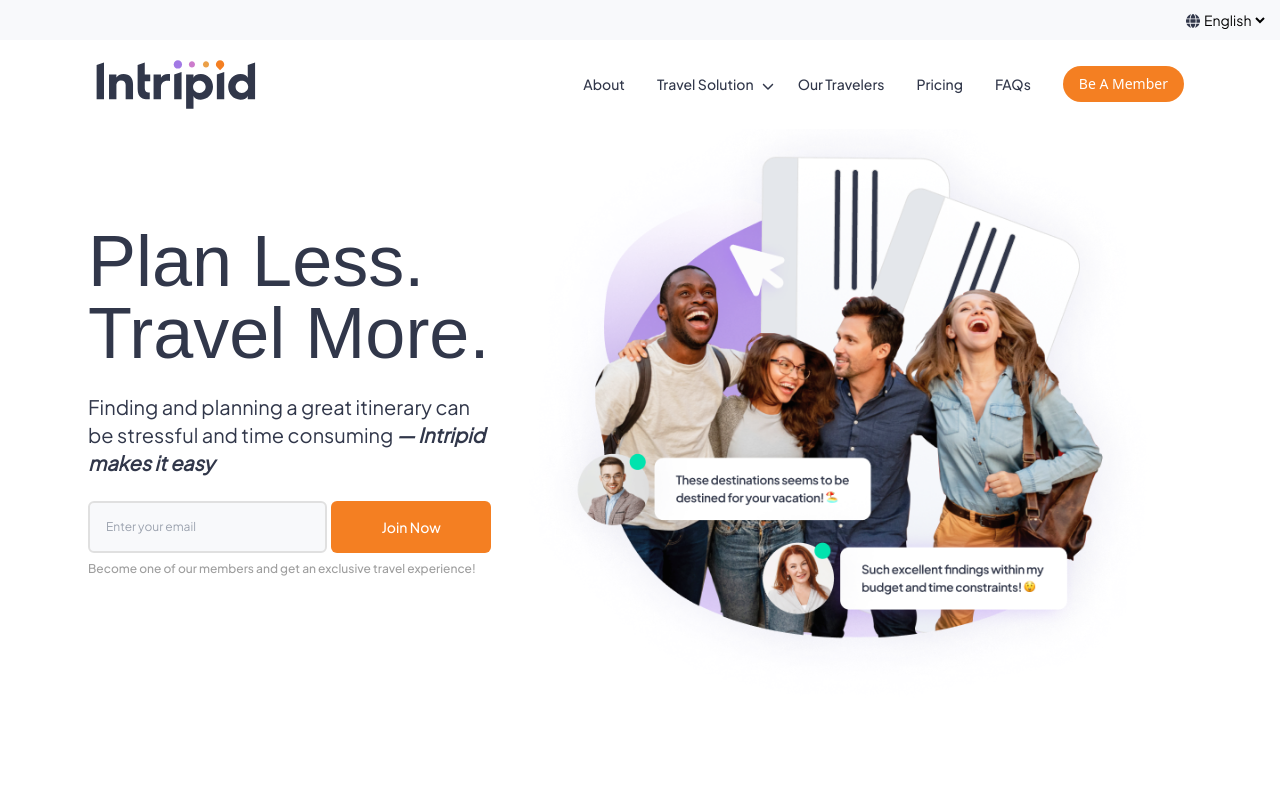
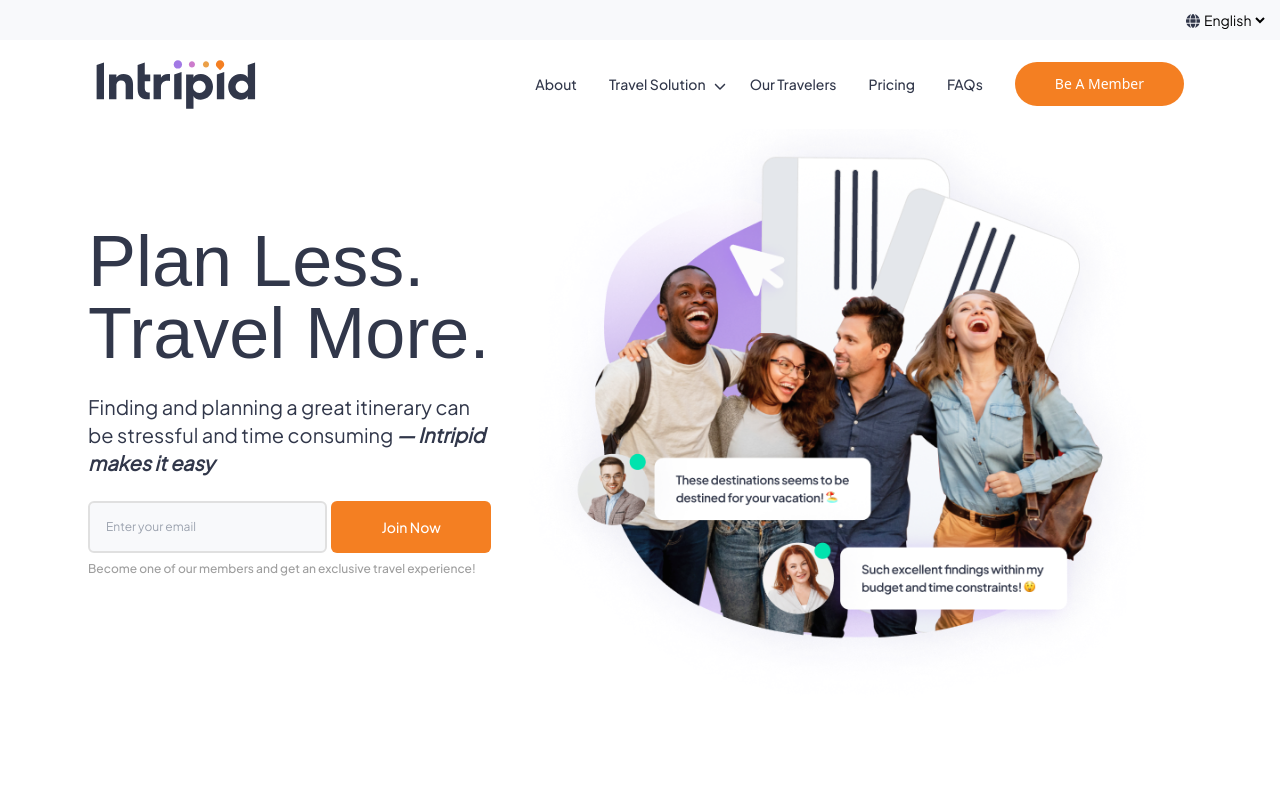
Before and after one commit to mamun4023/intripid, a React (Create React App) app: page / in a window 1280 px wide. Shown: the top 800 px of the page. Built offline with nearby package versions, Linux system fonts and the light colour scheme; a web font is replaced by a local one.

Commit message:
fixed top button

```diff
--- a/src/sections/home/TopNavBar/TopNavBar.js
+++ b/src/sections/home/TopNavBar/TopNavBar.js
@@ -107,9 +107,9 @@ export default function NavBar() {
                                     className="
                                         bg-primary
                                         rounded-full
-                                        p-2
+                                        p-3
                                         2xl:p-4
-                                        px-4
+                                        px-10
                                         2xl:px-10
                                         text-xs
                                         text-white
```
